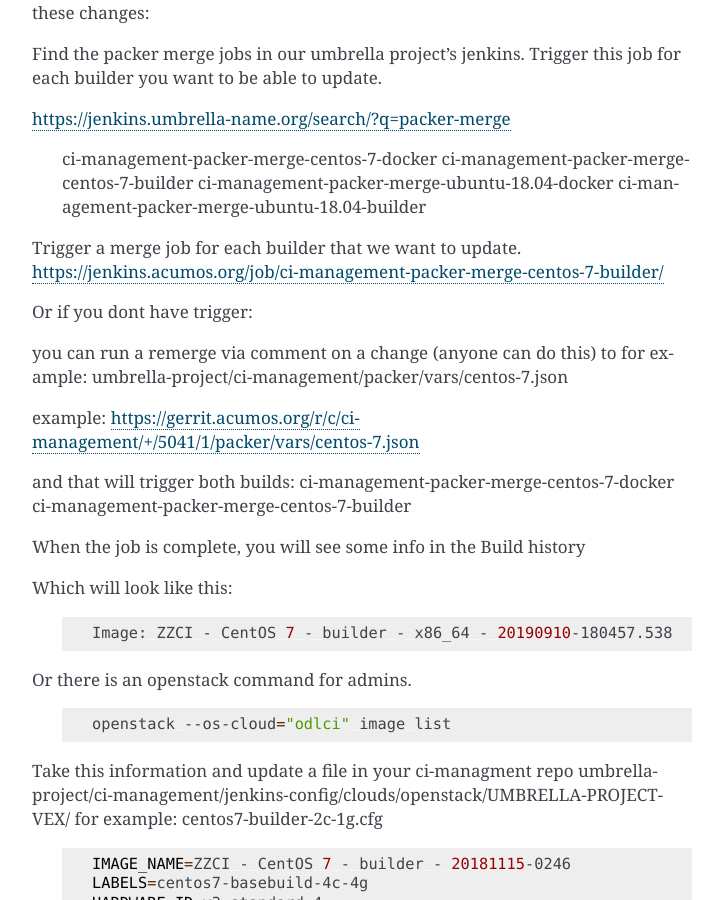
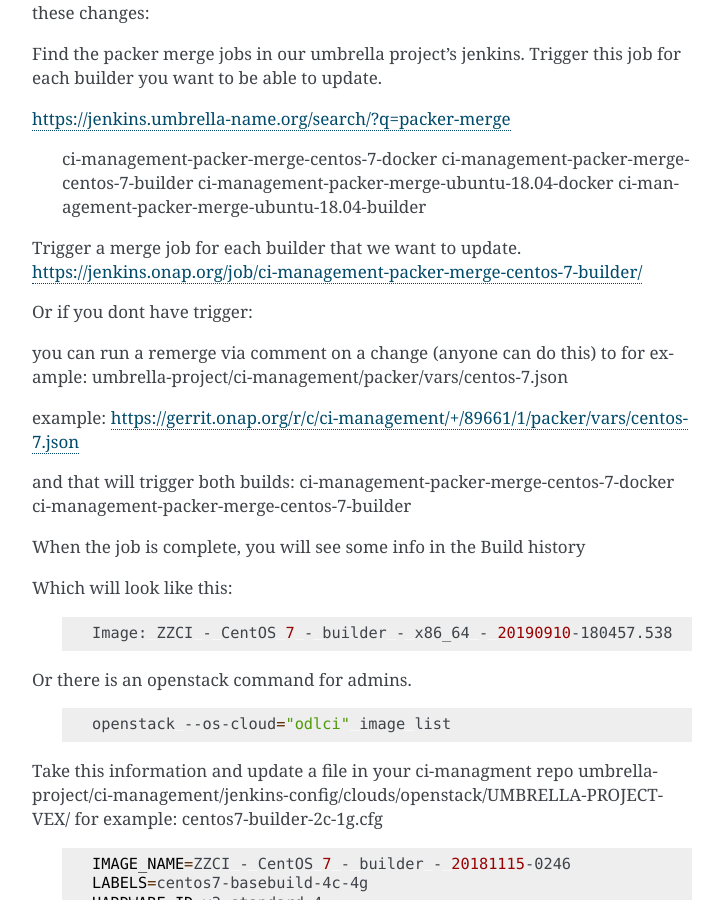
Before and after one commit to lfit/releng-common-packer, a Sphinx documentation site: the page built from docs/update-images.rst, in a window 1280 px wide and 900 px high, scrolled down 1289 px. Shown: the whole window, without its empty margins (388-1111 px from the left). Built offline with Sphinx 7.4.7, drawn with Linux system fonts in a browser that asks for light colours; the version number could not be read and is left out; some of the changed lines change nothing that is shown.

Commit message:
Fix: Update doc refs to acumos
Acumos resources on the infra are decommissioned,
update the examples pointing to another project.

Change-Id: Ie3ea1892ed99d9ed7917c700fac35bf566a92c47
Signed-off-by: Anil Belur <abelur@linuxfoundation.org>

```diff
--- a/docs/update-images.rst
+++ b/docs/update-images.rst
@@ -71,7 +71,7 @@
 
 
 Trigger a merge job for each builder that we want to update.
-https://jenkins.acumos.org/job/ci-management-packer-merge-centos-7-builder/
+https://jenkins.onap.org/job/ci-management-packer-merge-centos-7-builder/
 
 Or if you dont have trigger:
 
@@ -79,7 +79,7 @@
 umbrella-project/ci-management/packer/vars/centos-7.json
 
 example:
-https://gerrit.acumos.org/r/c/ci-management/+/5041/1/packer/vars/centos-7.json
+https://gerrit.onap.org/r/c/ci-management/+/89661/1/packer/vars/centos-7.json
 
 and that will trigger both builds:
 ci-management-packer-merge-centos-7-docker
```
